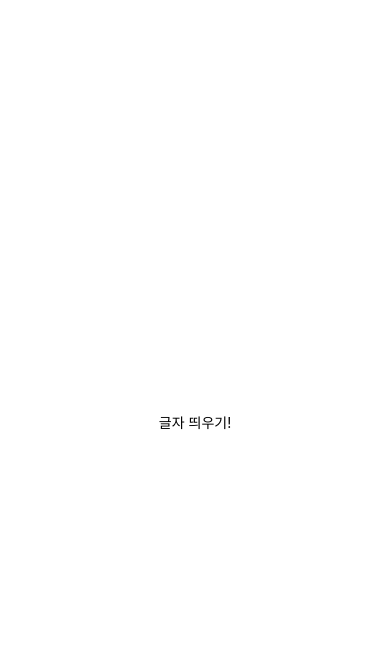
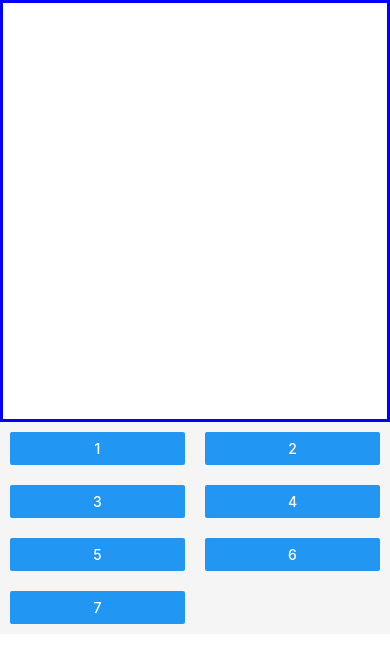
Before and after one commit to dkyo04/mobile_program_work, a React Native app: screen / in a window 390 px wide. Shown: the top 662 px of the page. Built offline with nearby package versions, Linux system fonts and the light colour scheme.

Commit message:
버튼추가

```diff
--- a/App.js
+++ b/App.js
@@ -1,20 +1,65 @@
-import { StatusBar } from 'expo-status-bar';
-import { StyleSheet, Text, View } from 'react-native';
+import React from "react";
+import { Button, View, ScrollView, StyleSheet } from "react-native";
 
-export default function App() {
-  return (
-    <View style={styles.container}>
-      <Text>글자 띄우기!</Text>
-      <StatusBar style="auto" />
+const App = () => {
+  return (<>
+    <View style={[styles.container, styles.playingSpace]}>
+
     </View>
-  );
+    <ScrollView style={[styles.container]}>
+      <View style = {[styles.controlSpace]}>
+        <View style={[styles.buttonView]}>
+          <Button title="1" />
+        </View>
+        <View style={[styles.buttonView]}>
+          <Button title="2" />
+        </View>
+        <View style={[styles.buttonView]}>
+          <Button title="3" />
+        </View>
+        <View style={[styles.buttonView]}>
+          <Button title="4" />
+        </View>
+        <View style={[styles.buttonView]}>
+          <Button title="5" />
+        </View>
+        <View style={[styles.buttonView]}>
+          <Button title="6" />
+        </View>
+        <View style={[styles.buttonView]}>
+          <Button title="7" />
+        </View>
+      </View>
+
+
+    </ScrollView>
+
+  </>);
 }
 
 const styles = StyleSheet.create({
   container: {
-    flex: 1,
-    backgroundColor: '#fff',
-    alignItems: 'center',
-    justifyContent: 'center',
+    height: '50%'
   },
+  playingSpace: {
+    backgroundColor: 'white',
+    borderColor: 'blue',
+    borderWidth: 3
+
+  },
+  controlSpace: {
+    backgroundColor: '#F5F5F5',
+    flexDirection: 'row',
+    flexWrap: 'wrap'
+  },
+
+  buttonView: {
+
+    width:'50%',
+    padding:10
+  }
 });
+
+
+
+export default App;
```
